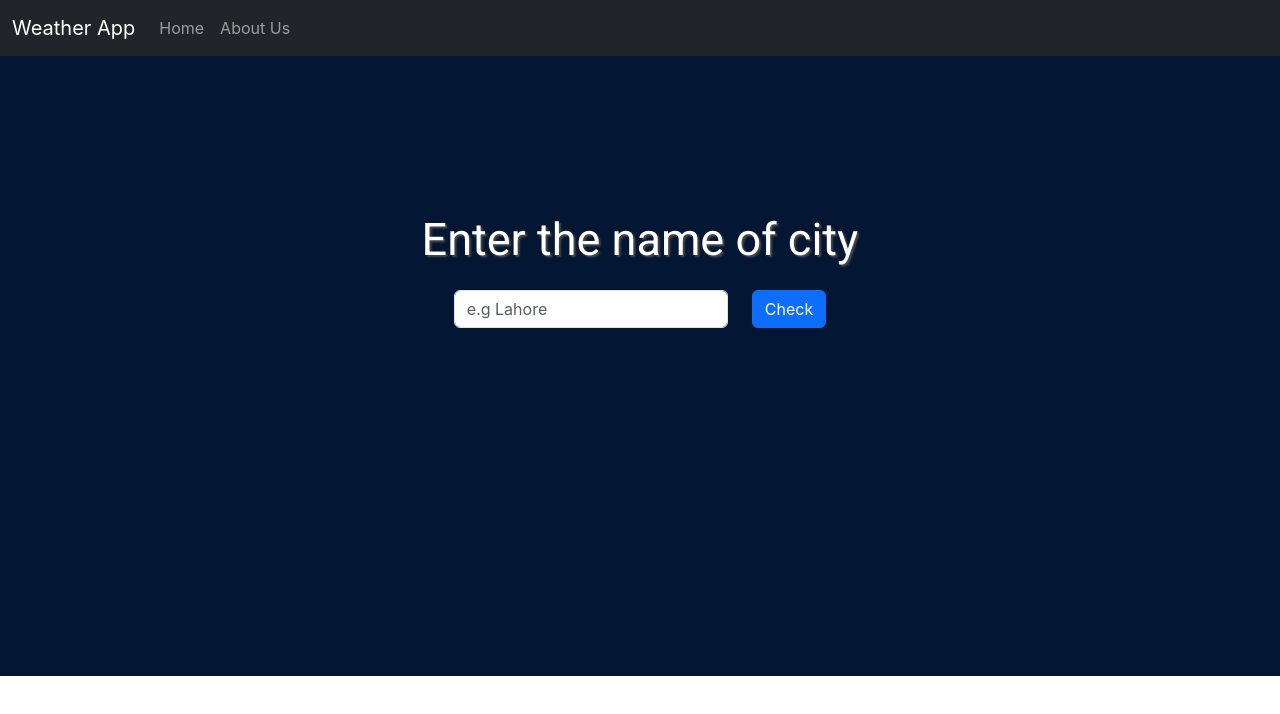
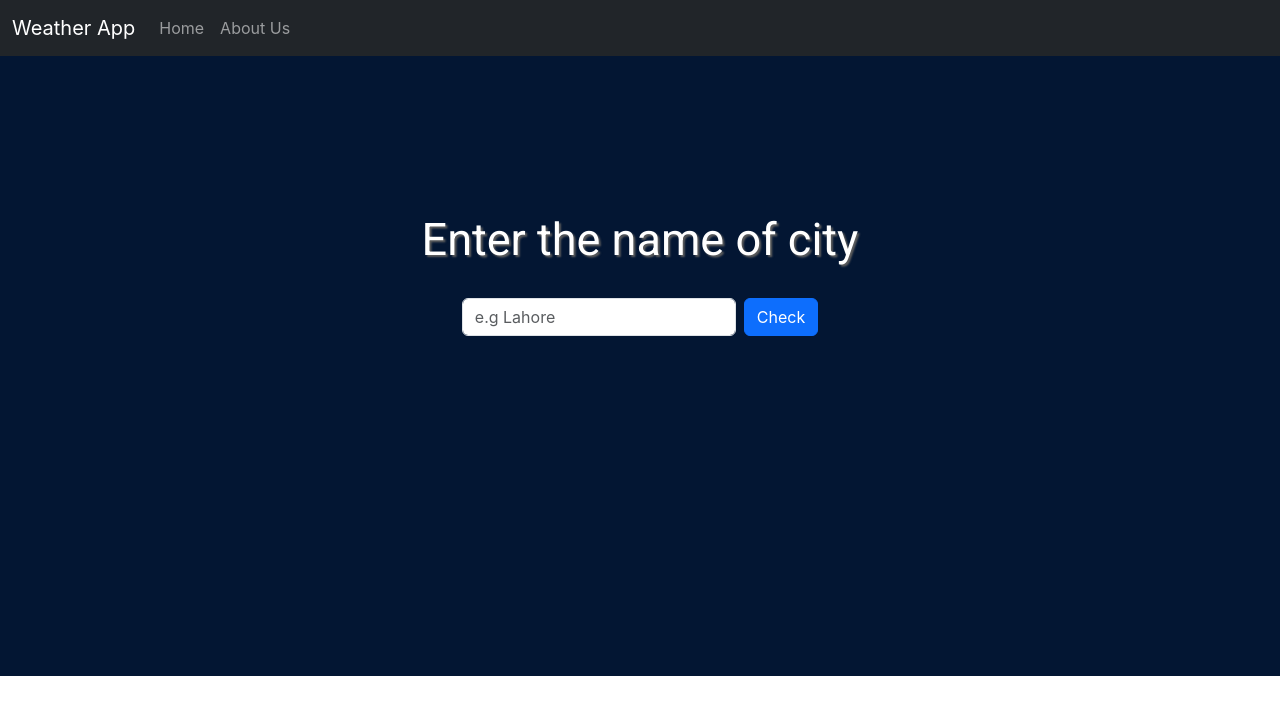
Before and after one commit to mkb-03/React.js, a React (Create React App) app in the folder weather/: page / in a window 1280 px wide. Shown: the top 714 px of the page. Built offline with nearby package versions, Linux system fonts and the light colour scheme.

Commit message:
Home modified

```diff
--- a/weather/src/Pages/Home.js
+++ b/weather/src/Pages/Home.js
@@ -8,12 +8,12 @@ const Home = () => {
             <div className='cityName'>
                 Enter the name of city
             </div>
-            <form className="row mt-3 justify-content-center">
-                <div className="col-auto  ">
+            <form className="row g-2 mt-3 justify-content-center">
+                <div className="col-auto">
                     <input type="text" className="form-control" id="text" placeholder="e.g Lahore" />
                 </div>
                 <div className="col-auto ">
-                    <button type="submit" className="btn btn-primary mb-3">Check</button>
+                    <button type="submit" className="btn btn-primary mb-3"> Check </button>
                 </div>
             </form>
 
--- a/weather/src/index.css
+++ b/weather/src/index.css
@@ -20,6 +20,7 @@ code {
   text-align: center;
   font-size: 45px;
   padding-top: 150px;
-  text-shadow: 2px 2px 2px #494848;
+  text-shadow: 2px 2px 2px #5d5d5d;
+
 
 }
```
